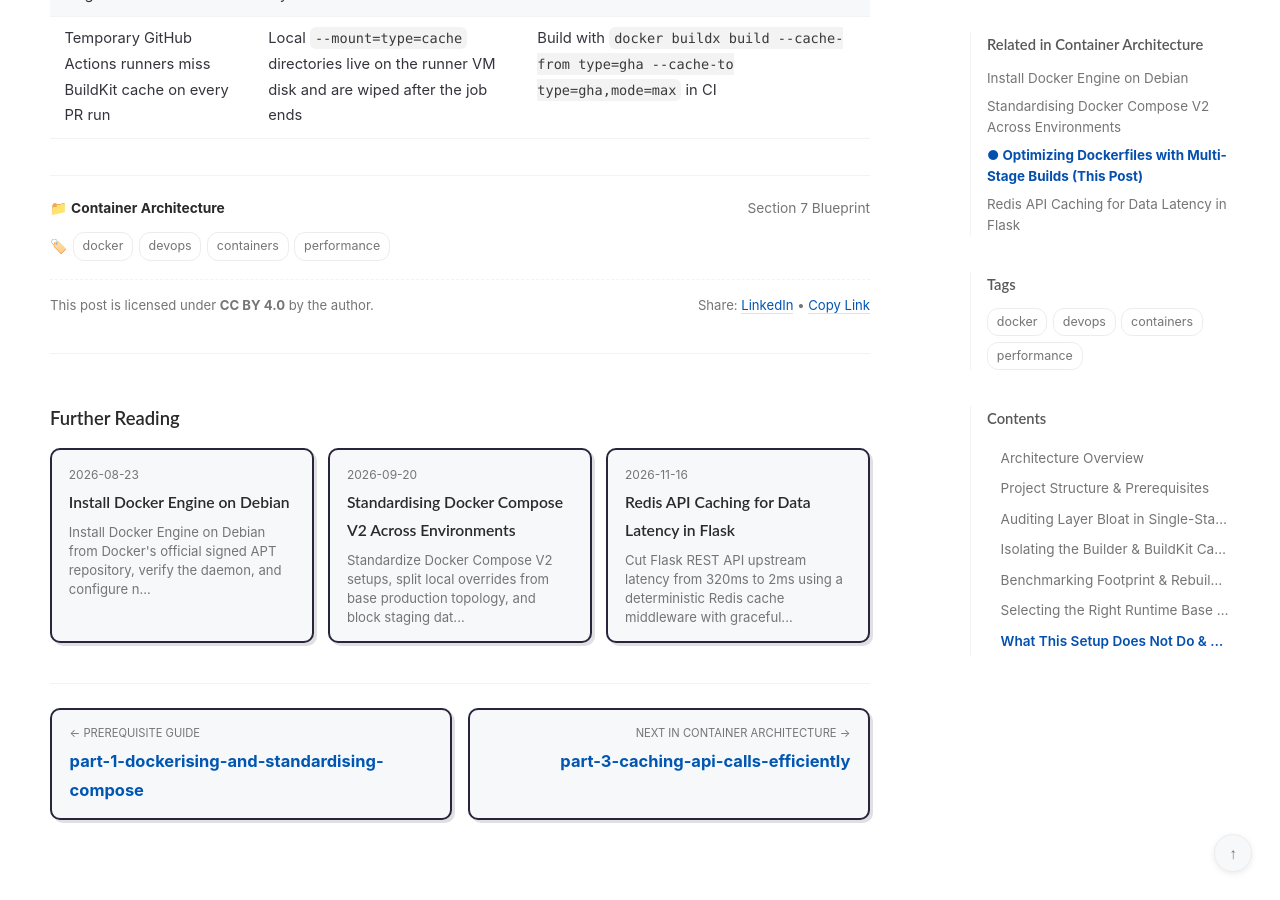
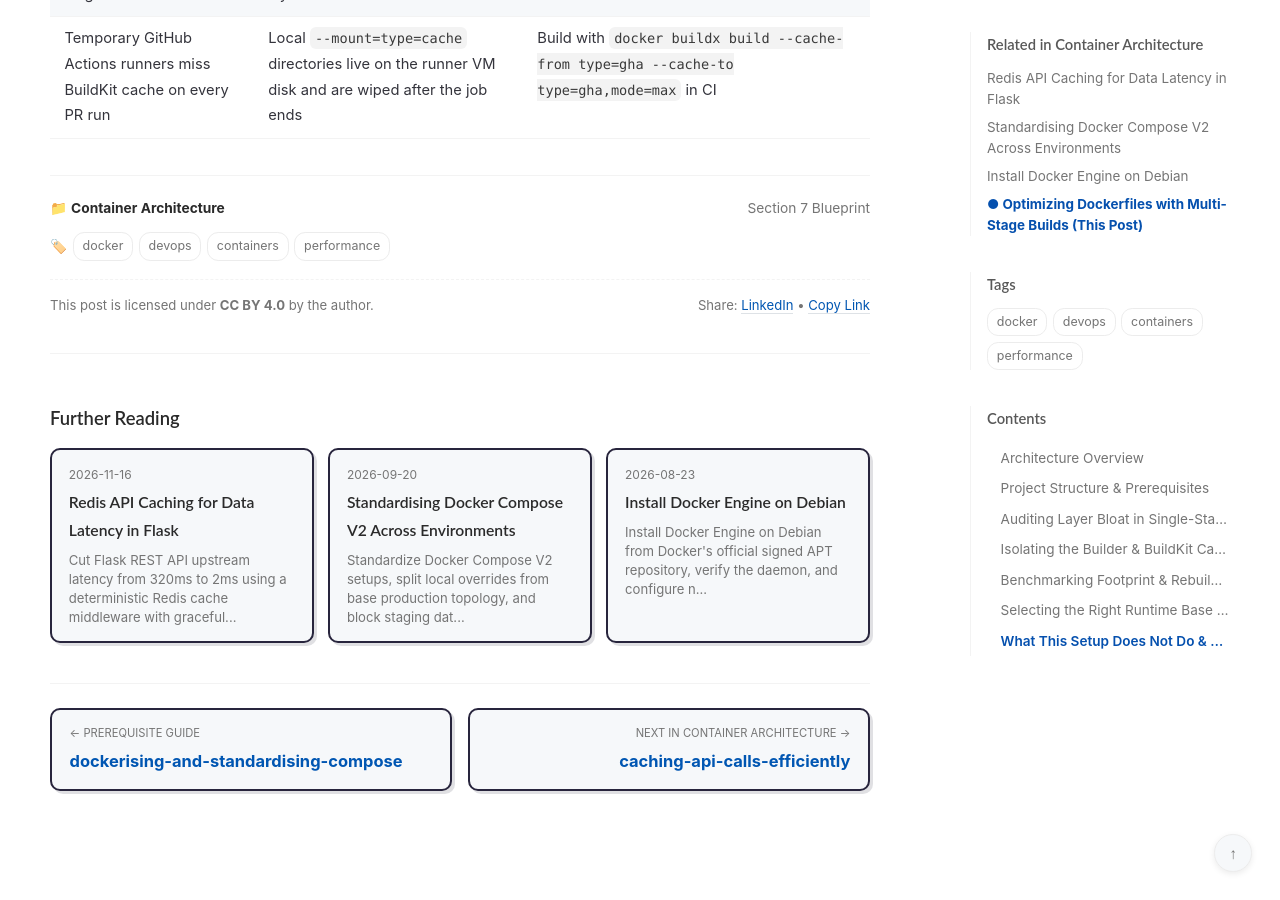
Before and after one commit to spmahapatra/spmahapatra.github.io, a Jekyll site: the page built from optimizing-dockerfiles-with-multi-stage-builds.md, in a window 1280 px wide and 900 px high, scrolled down 5842 px. Built offline with Jekyll 4.4.1, drawn with Linux system fonts in a browser that asks for light colours; after the commit the page ends 6713 px from its top, so only the background shows below that; some of the changed text lies outside the part shown.

Commit message:
deploy: spmahapatra/blog-tools@6ca7ab21c661c10c242e3ec5c0134324a546cad1

```diff
--- a/part-2-optimizing-dockerfiles-with-multi-stage-builds.md
+++ b/optimizing-dockerfiles-with-multi-stage-builds.md
@@ -1,24 +1,24 @@
 ---
 title: "Optimizing Dockerfiles with Multi-Stage Builds"
-slug: "part-2-optimizing-dockerfiles-with-multi-stage-builds"
+slug: "optimizing-dockerfiles-with-multi-stage-builds"
 date: "2026-09-20"
 description: "Shrink container images from 1.85 GB to 28 MB using Docker multi-stage builds, BuildKit cache mounts, and non-root Distroless runtimes."
 tags: ["docker", "devops", "containers", "performance"]
 status: published
 section: 7
 topic: containers
-prev_slug: part-1-dockerising-and-standardising-compose
-next_slug: part-3-caching-api-calls-efficiently
+prev_slug: dockerising-and-standardising-compose
+next_slug: caching-api-calls-efficiently
 tested_on:
 - Docker Engine 26.1
 - BuildKit v0.14
 - Go 1.22 / Distroless Debian 12
-cover_image: https://spmahapatra.github.io/recordings/part-2-optimizing-dockerfiles-with-multi-stage-builds/architecture.svg
+cover_image: https://spmahapatra.github.io/recordings/optimizing-dockerfiles-with-multi-stage-builds/architecture.svg
 platforms: [devto, medium, github]
 published_at:
   devto: null
   medium: null
-  github: https://spmahapatra.github.io/part-2-optimizing-dockerfiles-with-multi-stage-builds
+  github: https://spmahapatra.github.io/optimizing-dockerfiles-with-multi-stage-builds
 ---
 
 # Optimizing Dockerfiles with Multi-Stage Builds
@@ -37,7 +37,7 @@ This blueprint restructures a legacy 1.85 GB single-stage build into a **28.4 MB
 
 Container images consist of immutable read-only layers; deleting compilers in a later `RUN` instruction still leaves those megabytes inside earlier layers. Multi-stage builds solve this by running compilation inside a throwaway `builder` stage (with persistent BuildKit cache mounts) and copying only the stripped static binary and CA certificates into a clean runtime base:
 
-![Optimizing Dockerfiles with Multi-Stage Builds Architecture Overview](https://spmahapatra.github.io/recordings/part-2-optimizing-dockerfiles-with-multi-stage-builds/architecture.svg)
+![Optimizing Dockerfiles with Multi-Stage Builds Architecture Overview](https://spmahapatra.github.io/recordings/optimizing-dockerfiles-with-multi-stage-builds/architecture.svg)
 
 ## Project Structure & Prerequisites
 
```
Also changed, not shown: caching-api-calls-efficiently.md (renamed from part-3-caching-api-calls-efficiently.md, +5 -5 lines), dockerising-and-standardising-compose.md (renamed from part-1-dockerising-and-standardising-compose.md, +5 -5 lines), install-docker-engine-on-debian.md (+1 -1 lines), recordings/caching-api-calls-efficiently/architecture.svg (renamed from recordings/part-3-caching-api-calls-efficiently/architecture.svg), recordings/dockerising-and-standardising-compose/architecture.svg (renamed from recordings/part-1-dockerising-and-standardising-compose/architecture.svg), recordings/enterprise-logging-for-elk/architecture.svg (renamed from recordings/part-3-enterprise-logging-for-elk/architecture.svg), recordings/full-cycle-cicd-from-local-hooks-to-aws-ecr/architecture.svg (renamed from recordings/part-4-full-cycle-cicd-from-local-hooks-to-aws-ecr/architecture.svg), recordings/helm-and-minikube/architecture.svg (renamed from recordings/part-5-helm-and-minikube/architecture.svg), recordings/opensearch-setup/architecture.svg (renamed from recordings/part-6-opensearch-setup/architecture.svg), recordings/optimizing-dockerfiles-with-multi-stage-builds/architecture.svg (renamed from recordings/part-2-optimizing-dockerfiles-with-multi-stage-builds/architecture.svg).
